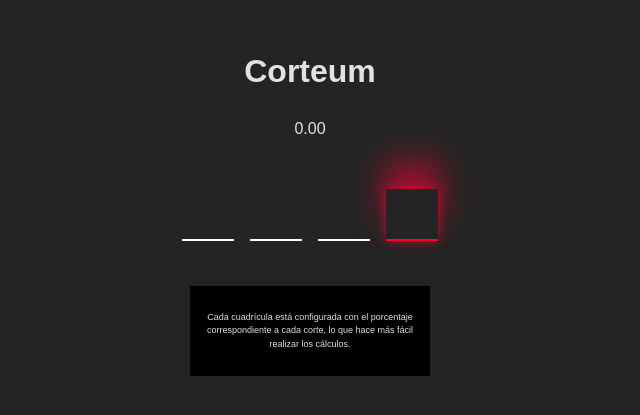
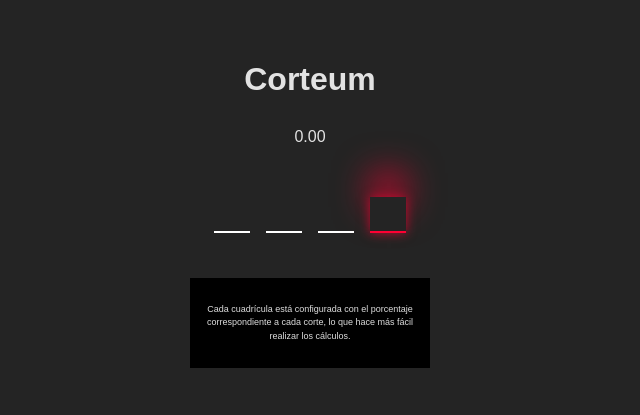
Before and after one commit to FranKLTC/Corteum-React, a React (Vite) app: page / in a window 1280 px wide. Shown: the part 199-614 px from the top of the page, without its empty margins (330-970 px from the left). Built offline with nearby package versions, Linux system fonts and the light colour scheme.

Commit message:
update border

```diff
--- a/src/index.css
+++ b/src/index.css
@@ -46,8 +46,8 @@ body {
 
 .cut-content{
   margin: auto;
-  width: 3rem;
-  height: 3rem;
+  width: 2rem;
+  height: 2rem;
   border: none;
   background-color: transparent;
   outline: none;
```
